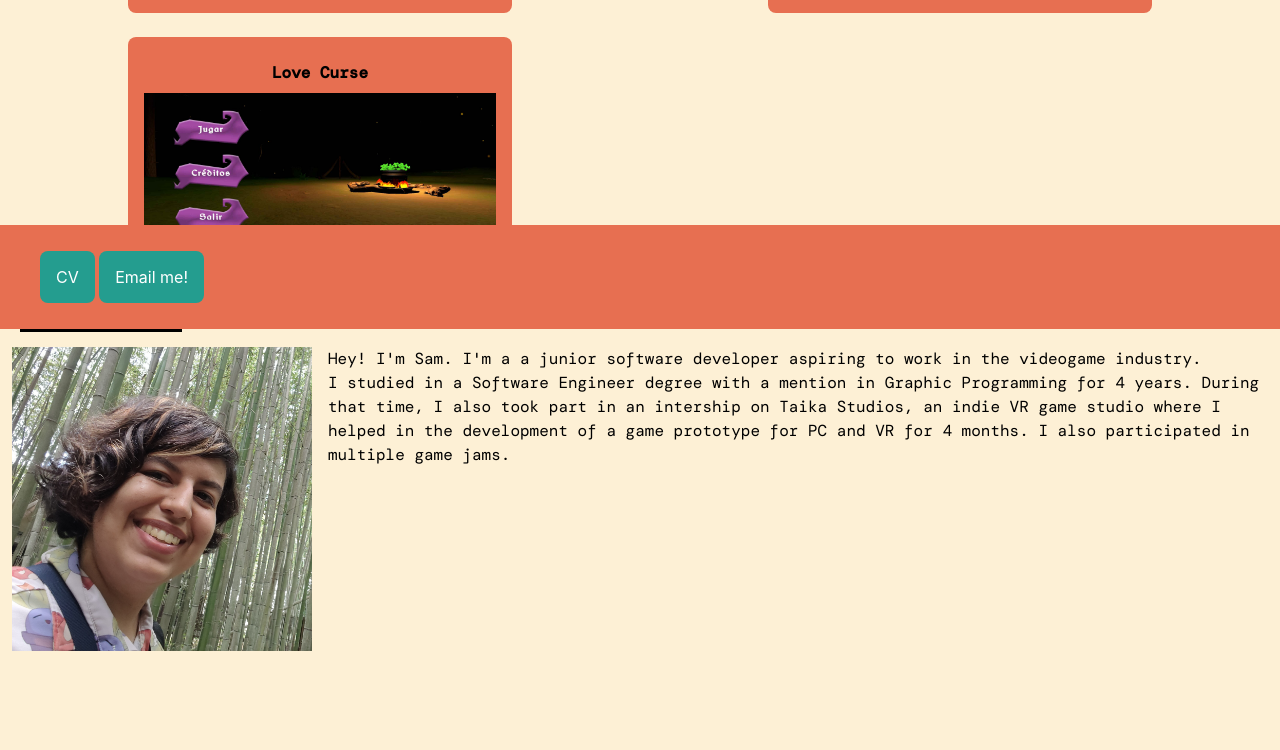
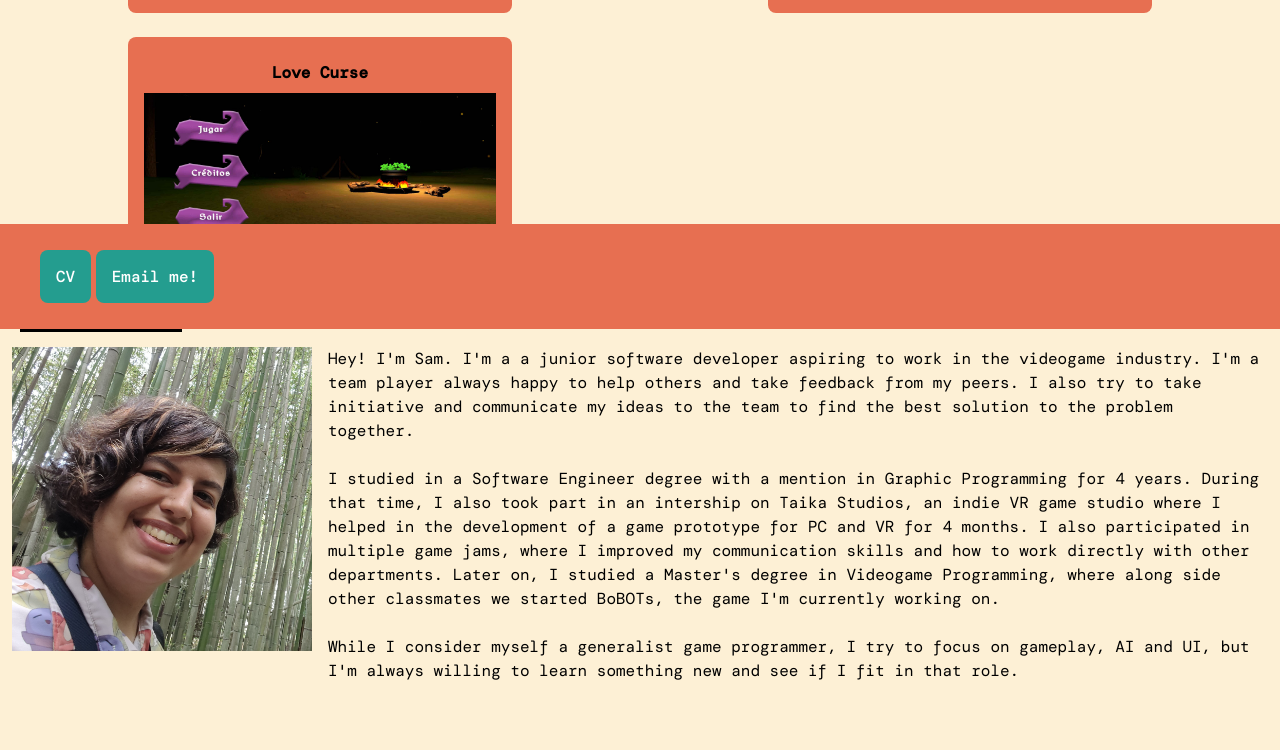
Before and after one commit to Samcer8/Portfolio, a website: page index.html in a window 1280 px wide. Shown: the part 471-1221 px from the top of the page. Drawn offline with Linux system fonts and the light colour scheme.

Commit message:
barcelona game fest and about me
just talking about myself

```diff
--- a/index.html
+++ b/index.html
@@ -53,6 +53,9 @@
                             </a>
                             <a href="https://guerrillagamefestival.es/bobots/" target="_blank" class="inline-block">
                                 <img src="resources/guerrilla-game-festival.png" alt="Guerrilla Game Festival" class="w-12 hover:w-16"/>
+                            </a>
+                            <a href="https://sagabarcelonagamefest.cat/es/nota-de-prensa-09-10-2026/" target="_blank" class="inline-block">
+                                <img src="resources/barcelona_game_fest.png" alt="Guerrilla Game Festival" class="w-20 hover:w-24"/>
                             </a>
                         </div>
                     </div>
@@ -157,13 +160,21 @@
                 <div class="grid-cols-1">
                     <p>
                         <!--(Who I am)-->
-                        Hey! I'm Sam. I'm a a junior software developer aspiring to work in the videogame industry.
+                        Hey! I'm Sam. I'm a a junior software developer aspiring to work in the videogame industry. I'm a team player always happy to help others and take feedback
+                        from my peers. I also try to take initiative and communicate my ideas to the team to find the best solution to the problem together.
                     </p>
+                    <br>
                     <p>
                         <!--(Background like studies, interships)-->
                         I studied in a Software Engineer degree with a mention in Graphic Programming for 4 years. During that time, I also took part in an intership
                         on Taika Studios, an indie VR game studio where I helped in the development of a game prototype for PC and VR for 4 months.
-                        I also participated in multiple game jams.
+                        I also participated in multiple game jams, where I improved my communication skills and how to work directly with other departments.
+                        Later on, I studied a Master's degree in Videogame Programming, where along side other classmates we started BoBOTs, the game I'm currently working on.
+                    </p>
+                    <br>
+                    <p>
+                        While I consider myself a generalist game programmer, I try to focus on gameplay, AI and UI, but I'm always willing to learn something new and
+                        see if I fit in that role.
                     </p>
                 </div>
             </div>
--- a/style.css
+++ b/style.css
@@ -25,6 +25,6 @@ p{
     font-family: DMMono;
 }
 
-h1, h2{
+h1, h2, a{
     font-family: DMMono_Bold;
 }
```
Also changed, not shown: resources/barcelona_game_fest.png (added), src/output.css, 1 other file.
